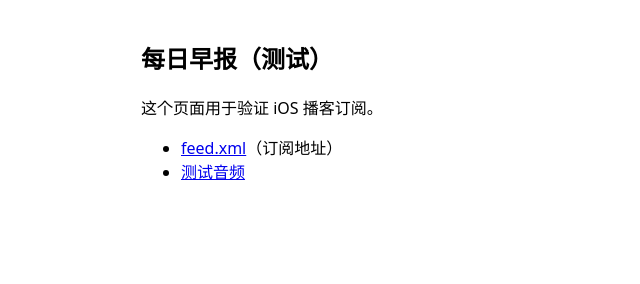
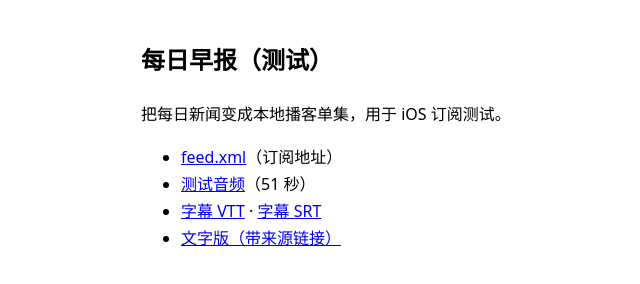
Before and after one commit to cheng1260/Podcast-test, a plain HTML site: page podcast-test/index.html in a window 1280 px wide. Shown: the whole page, without its empty margins (179-819 px from the left). Drawn offline with Linux system fonts and the light colour scheme.

Commit message:
podcast: update index.html

```diff
--- a/podcast-test/index.html
+++ b/podcast-test/index.html
@@ -1,9 +1,11 @@
 <!doctype html><meta charset="utf-8"><title>每日早报（测试）</title>
-<body style="font-family:system-ui;max-width:640px;margin:40px auto;padding:0 16px">
+<body style="font-family:system-ui;max-width:640px;margin:40px auto;padding:0 16px;line-height:1.7">
 <h2>每日早报（测试）</h2>
-<p>这个页面用于验证 iOS 播客订阅。</p>
+<p>把每日新闻变成本地播客单集，用于 iOS 订阅测试。</p>
 <ul>
 <li><a href="feed.xml">feed.xml</a>（订阅地址）</li>
-<li><a href="episodes/20261103.mp3">测试音频</a></li>
+<li><a href="episodes/20261103.mp3">测试音频</a>（51 秒）</li>
+<li><a href="transcripts/20261103.vtt">字幕 VTT</a> · <a href="transcripts/20261103.srt">字幕 SRT</a></li>
+<li><a href="latest.md">文字版（带来源链接）</a></li>
 </ul>
 </body>
```
